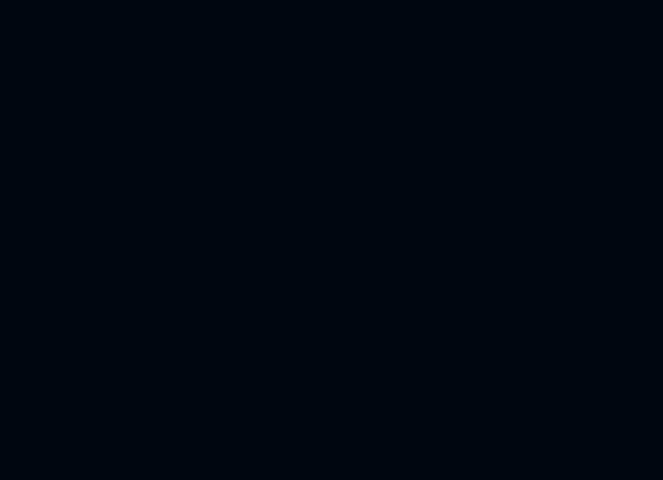
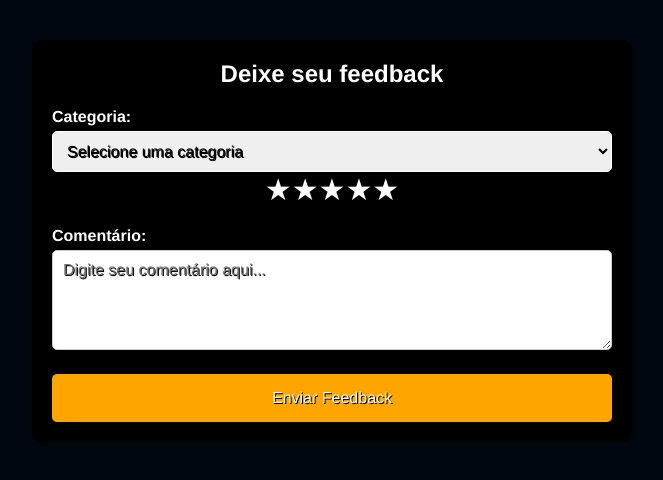
Before and after one commit to MickaelGueds/Eventfy-React, a React (Vite) app: page /feedback in a window 1280 px wide. Before the commit this address had no page. Shown: the top 480 px of the page, without its empty margins (308-971 px from the left). Built offline with nearby package versions, Linux system fonts and the light colour scheme.

Commit message:
arrumei a rota

```diff
--- a/src/routes.jsx
+++ b/src/routes.jsx
@@ -21,6 +21,8 @@ import Urban from './components/eventos/Cult/Urban';
 import OrganizadorLogin from "./components/Paginas/PáginaDes/Login/OrganizadorLogin";
 import Principal from './components/Paginas/PáginaDes/Desenvolvedor/Principal';
 import EventPage from './components/Paginas/EventPage/EventPage';
+import FeedbackForm from './components/Paginas/Feedback/FeedbackForm';
+
 
 function AppRoutes() {
     return (
@@ -47,6 +49,7 @@ function AppRoutes() {
             <Route path="/Lite" element={<Lite />} />
             <Route path="/Urban" element={<Urban />} />
             <Route path="/evento/:nome_evento" element={<EventPage />} />
+            <Route path="/feedback" element={<FeedbackForm />} />
         </Routes>
     );
 }
```
